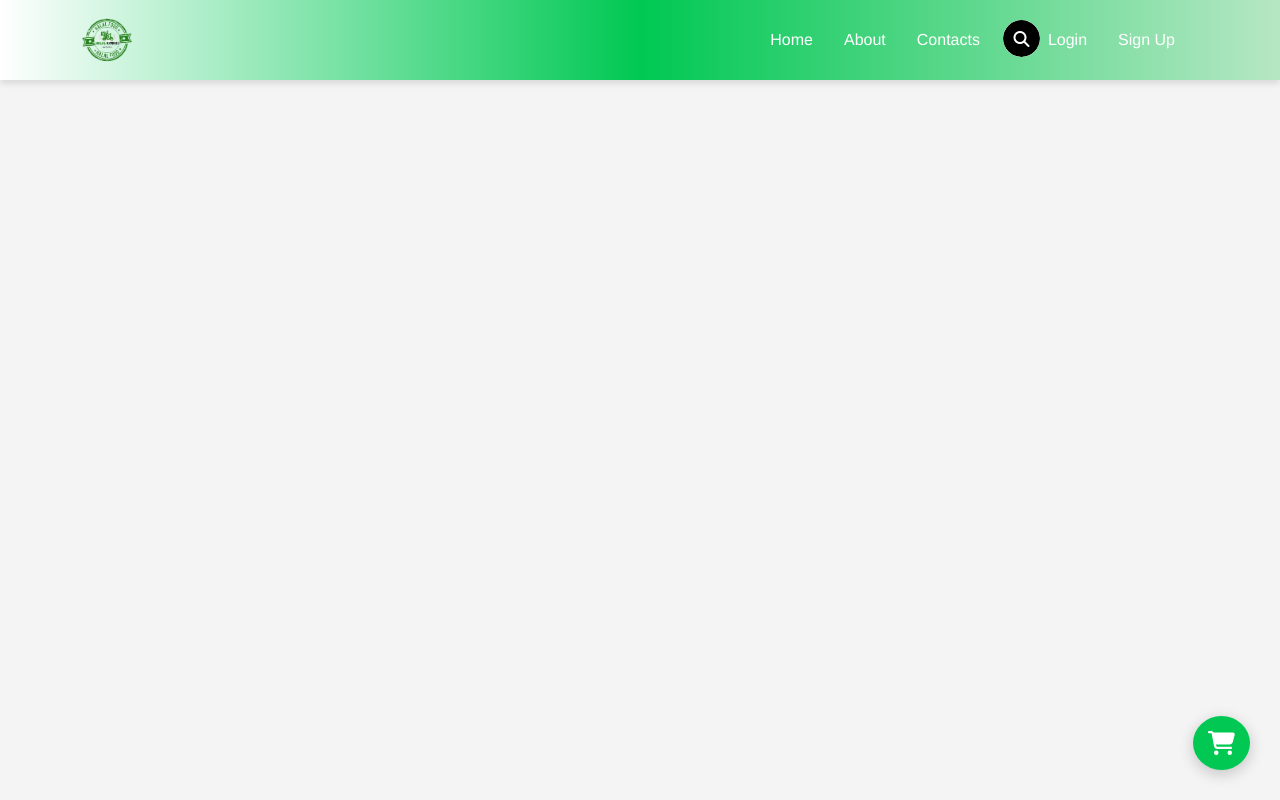
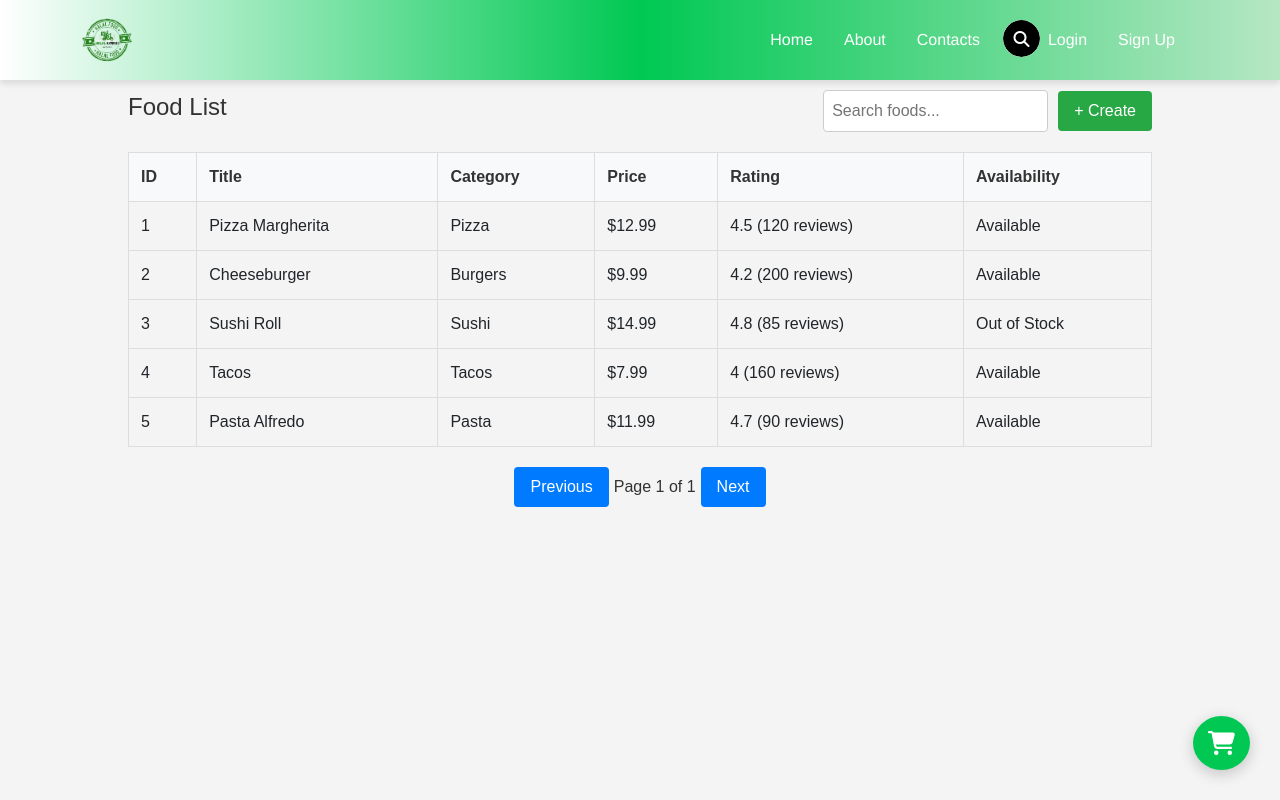
Before and after one commit to NiKoLai1007/HalalWeb, a React (Create React App) app in the folder frontend/: page /foodlists in a window 1280 px wide. Built offline with nearby package versions, Linux system fonts and the light colour scheme; a web font is replaced by a local one.

Commit message:
foodlist static data

```diff
--- a/frontend/src/App.js
+++ b/frontend/src/App.js
@@ -7,6 +7,7 @@ import Login from './Components/User/Login';
 import Register from './Components/User/Register';
 import Dashboard from './Components/Admin/Dashboard';
 import UserLists from './Components/Admin/UserLists';
+import FoodLists from './Components/Admin/FoodLists';
 import 'bootstrap/dist/css/bootstrap.min.css';
 import Cart from './Components/Cart/Cart';
 import FoodNavigation from './Components/Restaurant/foodnavigation';
@@ -29,6 +30,7 @@ const App = () => {
             <Route path="/signup" element={<Register />} exact />
             <Route path="/dashboard" element={<Dashboard />} exact />
             <Route path="/userlists" element={ <UserLists /> } />
+            <Route path="/foodlists" element={ <FoodLists /> } />
           </Routes>
         </main>
         {/* <Footer /> */}
--- /dev/null
+++ b/frontend/src/CSS/FoodLists.css
@@ -0,0 +1,95 @@
+/* Container for the food list */
+.food-list-container {
+    width: 80%;
+    margin: 20px auto;
+    font-family: Arial, sans-serif;
+  }
+
+  /* Header of the food list */
+  .food-list-header {
+    display: flex;
+    justify-content: space-between;
+    align-items: center;
+    margin-bottom: 20px;
+  }
+
+  .food-list-header h2 {
+    font-size: 24px;
+    color: #333;
+  }
+
+  /* Search and create buttons */
+  .food-list-actions {
+    display: flex;
+    align-items: center;
+  }
+
+  .food-list-search {
+    padding: 8px;
+    font-size: 16px;
+    margin-right: 10px;
+    border: 1px solid #ccc;
+    border-radius: 4px;
+  }
+
+  .food-list-create-btn {
+    padding: 8px 16px;
+    background-color: #28a745;
+    color: white;
+    border: none;
+    border-radius: 4px;
+    cursor: pointer;
+  }
+
+  .food-list-create-btn:hover {
+    background-color: #218838;
+  }
+
+  /* Food list table */
+  .food-list-table {
+    width: 100%;
+    border-collapse: collapse;
+    margin-bottom: 20px;
+  }
+
+  .food-list-table th,
+  .food-list-table td {
+    padding: 12px;
+    text-align: left;
+    border: 1px solid #ddd;
+  }
+
+  .food-list-table th {
+    background-color: #f8f9fa;
+    color: #333;
+  }
+
+  .food-list-table tbody tr:hover {
+    background-color: #f1f1f1;
+  }
+
+  /* Pagination */
+  .food-list-pagination {
+    display: flex;
+    justify-content: center;
+    align-items: center;
+  }
+
+  .food-list-pagination button {
+    padding: 8px 16px;
+    background-color: #007bff;
+    color: white;
+    border: none;
+    border-radius: 4px;
+    cursor: pointer;
+    margin: 0 5px;
+  }
+
+  .food-list-pagination button:hover {
+    background-color: #0056b3;
+  }
+
+  .food-list-pagination span {
+    font-size: 16px;
+    color: #333;
+  }
--- a/frontend/src/Components/Admin/Dashboard.js
+++ b/frontend/src/Components/Admin/Dashboard.js
@@ -1,6 +1,7 @@
 import React, { useState } from 'react';
 import '../../CSS/Dashboard.css'; // Import the CSS file
 import UserLists from '../Admin/UserLists'; // Import the UserList component
+import FoodLists from '../Admin/FoodLists';
 
 function Dashboard() {
   const [activeSection, setActiveSection] = useState('overview'); // State to track the active section
@@ -48,8 +49,8 @@ function Dashboard() {
 
         {activeSection === 'foods' && (
           <section className="dashboard-section" id="foods">
-            <h2>Foods</h2>
-            <p>Manage your food records here.</p>
+
+            <FoodLists />
           </section>
         )}
 
--- /dev/null
+++ b/frontend/src/Components/Admin/FoodLists.js
@@ -0,0 +1,144 @@
+import React, { useState } from 'react';
+import '../../CSS/FoodLists.css'; // Import the CSS file
+
+function FoodLists() {
+  const foods = [
+    {
+      id: 1,
+      title: 'Pizza Margherita',
+      foodTags: ['Italian', 'Cheese', 'Vegetarian'],
+      category: 'Pizza',
+      code: 'PIZ001',
+      isAvailable: true,
+      restaurant: 'Restaurant A',
+      rating: 4.5,
+      ratingCount: 120,
+      description: 'Classic pizza with mozzarella, tomatoes, and basil.',
+      price: 12.99,
+      additives: [{ title: 'Extra Cheese', price: 2 }]
+    },
+    {
+      id: 2,
+      title: 'Cheeseburger',
+      foodTags: ['American', 'Beef', 'Fast Food'],
+      category: 'Burgers',
+      code: 'BUR002',
+      isAvailable: true,
+      restaurant: 'Restaurant B',
+      rating: 4.2,
+      ratingCount: 200,
+      description: 'Juicy beef patty with cheese, lettuce, and tomato.',
+      price: 9.99,
+      additives: [{ title: 'Bacon', price: 1.5 }]
+    },
+    {
+      id: 3,
+      title: 'Sushi Roll',
+      foodTags: ['Japanese', 'Seafood'],
+      category: 'Sushi',
+      code: 'SUS003',
+      isAvailable: false,
+      restaurant: 'Restaurant C',
+      rating: 4.8,
+      ratingCount: 85,
+      description: 'Fresh salmon and avocado in a rice roll.',
+      price: 14.99,
+      additives: [{ title: 'Soy Sauce', price: 0.5 }]
+    },
+    {
+      id: 4,
+      title: 'Tacos',
+      foodTags: ['Mexican', 'Spicy'],
+      category: 'Tacos',
+      code: 'TAC004',
+      isAvailable: true,
+      restaurant: 'Restaurant D',
+      rating: 4.0,
+      ratingCount: 160,
+      description: 'Soft tortillas filled with seasoned beef, lettuce, and salsa.',
+      price: 7.99,
+      additives: [{ title: 'Guacamole', price: 1.5 }]
+    },
+    {
+      id: 5,
+      title: 'Pasta Alfredo',
+      foodTags: ['Italian', 'Creamy'],
+      category: 'Pasta',
+      code: 'PASTA005',
+      isAvailable: true,
+      restaurant: 'Restaurant A',
+      rating: 4.7,
+      ratingCount: 90,
+      description: 'Rich Alfredo sauce with fettuccine pasta.',
+      price: 11.99,
+      additives: [{ title: 'Grilled Chicken', price: 2.5 }]
+    },
+    // Add more food items as needed
+  ];
+
+  const [currentPage, setCurrentPage] = useState(1);
+  const itemsPerPage = 5;
+
+  const indexOfLastItem = currentPage * itemsPerPage;
+  const indexOfFirstItem = indexOfLastItem - itemsPerPage;
+  const currentFoods = foods.slice(indexOfFirstItem, indexOfLastItem);
+
+  const totalPages = Math.ceil(foods.length / itemsPerPage);
+
+  return (
+    <div className="food-list-container">
+      <div className="food-list-header">
+        <h2>Food List</h2>
+        <div className="food-list-actions">
+          <input type="text" placeholder="Search foods..." className="food-list-search" />
+          <button className="food-list-create-btn">+ Create</button>
+        </div>
+      </div>
+
+      <table className="food-list-table">
+        <thead>
+          <tr>
+            <th>ID</th>
+            <th>Title</th>
+            <th>Category</th>
+            <th>Price</th>
+            <th>Rating</th>
+            <th>Availability</th>
+          </tr>
+        </thead>
+        <tbody>
+          {currentFoods.map((food) => (
+            <tr key={food.id}>
+              <td>{food.id}</td>
+              <td>{food.title}</td>
+              <td>{food.category}</td>
+              <td>${food.price}</td>
+              <td>{food.rating} ({food.ratingCount} reviews)</td>
+              <td>{food.isAvailable ? 'Available' : 'Out of Stock'}</td>
+            </tr>
+          ))}
+        </tbody>
+      </table>
+
+      <div className="food-list-pagination">
+        <button
+          onClick={() => setCurrentPage((prev) => Math.max(prev - 1, 1))}
+          disabled={currentPage === 1}
+        >
+          Previous
+        </button>
+        <span>
+          Page {currentPage} of {totalPages}
+        </span>
+        <button
+          onClick={() => setCurrentPage((prev) => Math.min(prev + 1, totalPages))}
+          disabled={currentPage === totalPages}
+        >
+          Next
+        </button>
+      </div>
+    </div>
+  );
+}
+
+export default FoodLists;
```
